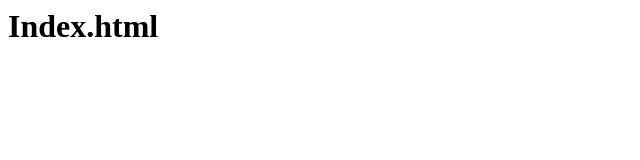
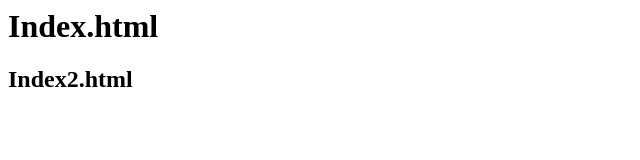
Before and after one commit to sohail2401/public, a plain HTML site: page index.html in a window 1280 px wide. Shown: the whole page, without its empty margins (0-640 px from the left). Drawn offline with Linux system fonts and the light colour scheme.

Commit message:
modified index.html

```diff
--- a/index.html
+++ b/index.html
@@ -1 +1,2 @@
 <h1> Index.html </h1>
+<h2> Index2.html </h2>
```
